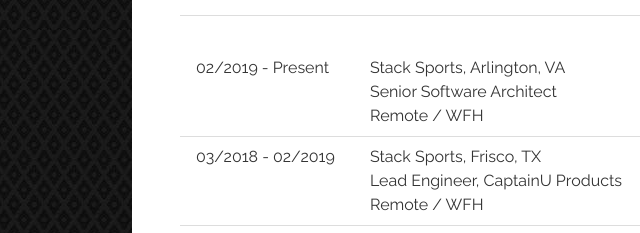
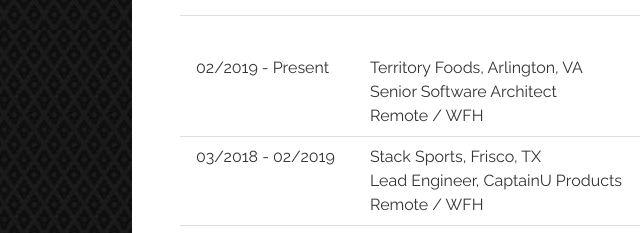
Before and after one commit to ckhall/ckhall.github.io, a plain HTML site: page index.html in a window 1280 px wide. Shown: the part 470-703 px from the top of the page, 28-668 px from the left. Drawn offline with Linux system fonts and the light colour scheme.

Commit message:
Update index.html

```diff
--- a/index.html
+++ b/index.html
@@ -141,7 +141,7 @@
                 <tr>
                   <td><nobr>02/2019 - Present</nobr></td>
                   <td>
-                    <nobr>Stack Sports, Arlington, VA</nobr><br/>
+                    <nobr>Territory Foods, Arlington, VA</nobr><br/>
                     <nobr>Senior Software Architect</nobr><br/>
                     <nobr>Remote / WFH</nobr>
                   </td>
```
